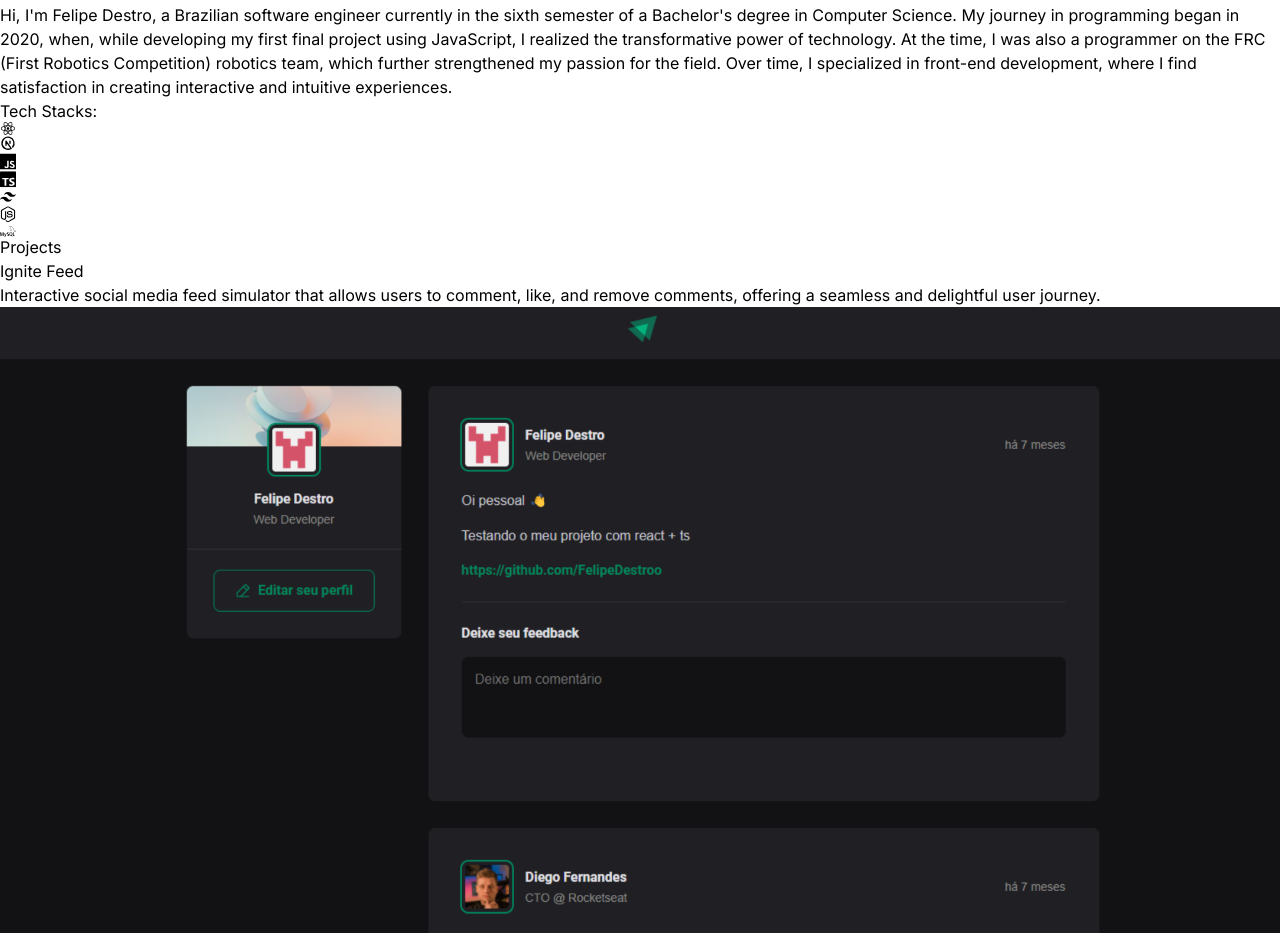
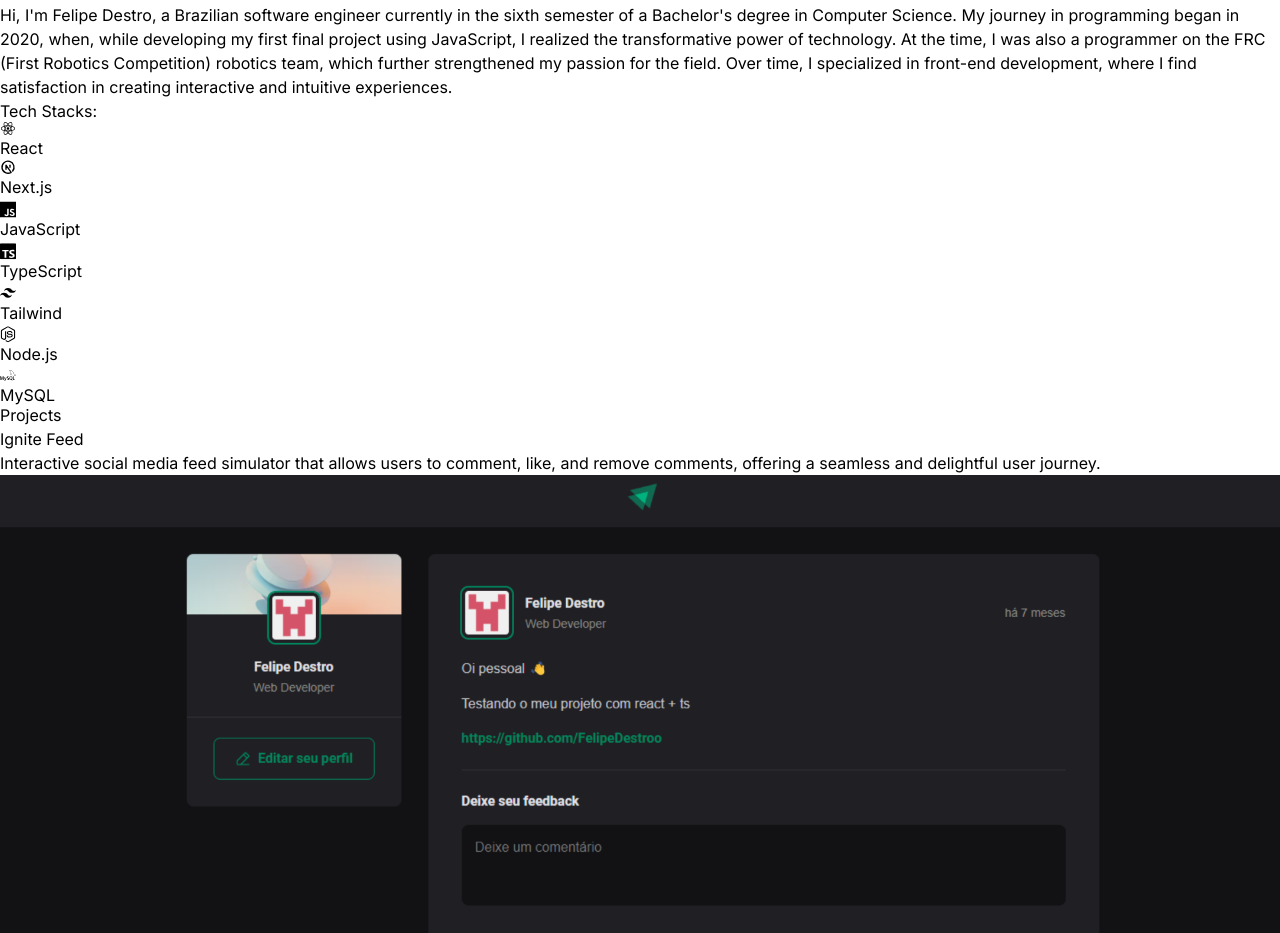
Before and after one commit to felipedestroo/portfolio-felipe, a React (Vite) app: page / in a window 1280 px wide. Shown: the part 1521-2454 px from the top of the page. Built offline with nearby package versions, Linux system fonts and the light colour scheme.

Commit message:
feat: adjust technologies view

```diff
--- a/src/components/Technologies.jsx
+++ b/src/components/Technologies.jsx
@@ -42,56 +42,63 @@ const Technologies = () => {
                 initial="initial"
                 animate="animate"
                 viewport={{ once: true }}
-                className="rounded-2xl border-4 border-neutral-800 p-4 hover:border-cyan-400">
-                <RiReactjsFill className="text-5xl text-cyan-400"/>
+                className="rounded-2xl border-4 border-neutral-800 p-4 hover:border-cyan-400 flex gap-2 items-center justify-center">
+                <RiReactjsFill className="text-3xl text-cyan-400"/>
+                <p>React</p>
             </motion.div>
             <motion.div
                 variants={iconVariants(2.2)}
                 initial="initial"
                 animate="animate"
                 viewport={{ once: true }}
-                className="rounded-2xl border-4 border-neutral-800 p-4 hover:border-white">
-                <TbBrandNextjs className="text-5xl"/>
+                className="rounded-2xl border-4 border-neutral-800 p-4 hover:border-white flex gap-2 items-center justify-center">
+                <TbBrandNextjs className="text-3xl text-white"/>
+                <p>Next.js</p>
             </motion.div>
             <motion.div
                 variants={iconVariants(2.4)}
                 initial="initial"
                 animate="animate"
                 viewport={{ once: true }}
-                className="rounded-2xl border-4 border-neutral-800 p-4 hover:border-yellow-300">
-                <SiJavascript className="text-5xl text-yellow-300"/>
+                className="rounded-2xl border-4 border-neutral-800 p-4 hover:border-yellow-300 flex gap-2 items-center justify-center">
+                <SiJavascript className="text-3xl text-yellow-300"/>
+                <p>JavaScript</p>
             </motion.div>
             <motion.div
                 variants={iconVariants(2.6)}
                 initial="initial"
                 animate="animate"
                 viewport={{ once: true }}
-                className="rounded-2xl border-4 border-neutral-800 p-4 hover:border-blue-400">
-                <SiTypescript className="text-5xl text-blue-400"/>
+                className="rounded-2xl border-4 border-neutral-800 p-4 hover:border-blue-400 flex gap-2 items-center justify-center">
+                <SiTypescript className="text-3xl text-blue-400"/>
+                <p>TypeScript</p>
             </motion.div>
             <motion.div
                 variants={iconVariants(2.8)}
                 initial="initial"
                 animate="animate"
                 viewport={{ once: true }}
-                className="rounded-2xl border-4 border-neutral-800 p-4 hover:border-cyan-300">
-                <SiTailwindcss className="text-5xl text-cyan-300"/>
+                className="rounded-2xl border-4 border-neutral-800 p-4 hover:border-cyan-300 flex gap-2 items-center justify-center">
+                <SiTailwindcss className="text-3xl text-cyan-300"/>
+                <p>Tailwind</p>
             </motion.div>
             <motion.div
                 variants={iconVariants(3.0)}
                 initial="initial"
                 animate="animate"
                 viewport={{ once: true }}
-                className="rounded-2xl border-4 border-neutral-800 p-4 hover:border-green-500">
-                <SiNodedotjs className="text-5xl text-green-500"/>
+                className="rounded-2xl border-4 border-neutral-800 p-4 hover:border-green-500 flex gap-2 items-center justify-center">
+                <SiNodedotjs className="text-3xl text-green-500"/>
+                <p>Node.js</p>
             </motion.div>
             <motion.div
                 variants={iconVariants(3.2)}
                 initial="initial"
                 animate="animate"
                 viewport={{ once: true }}
-                className="rounded-2xl border-4 border-neutral-800 p-4 hover:border-white">
-                <SiMysql className="text-5xl"/>
+                className="rounded-2xl border-4 border-neutral-800 p-4 hover:border-white flex gap-2 items-center justify-center">
+                <SiMysql className="text-3xl"/>
+                <p>MySQL</p>
             </motion.div>
         </motion.div>
     </div>
```
